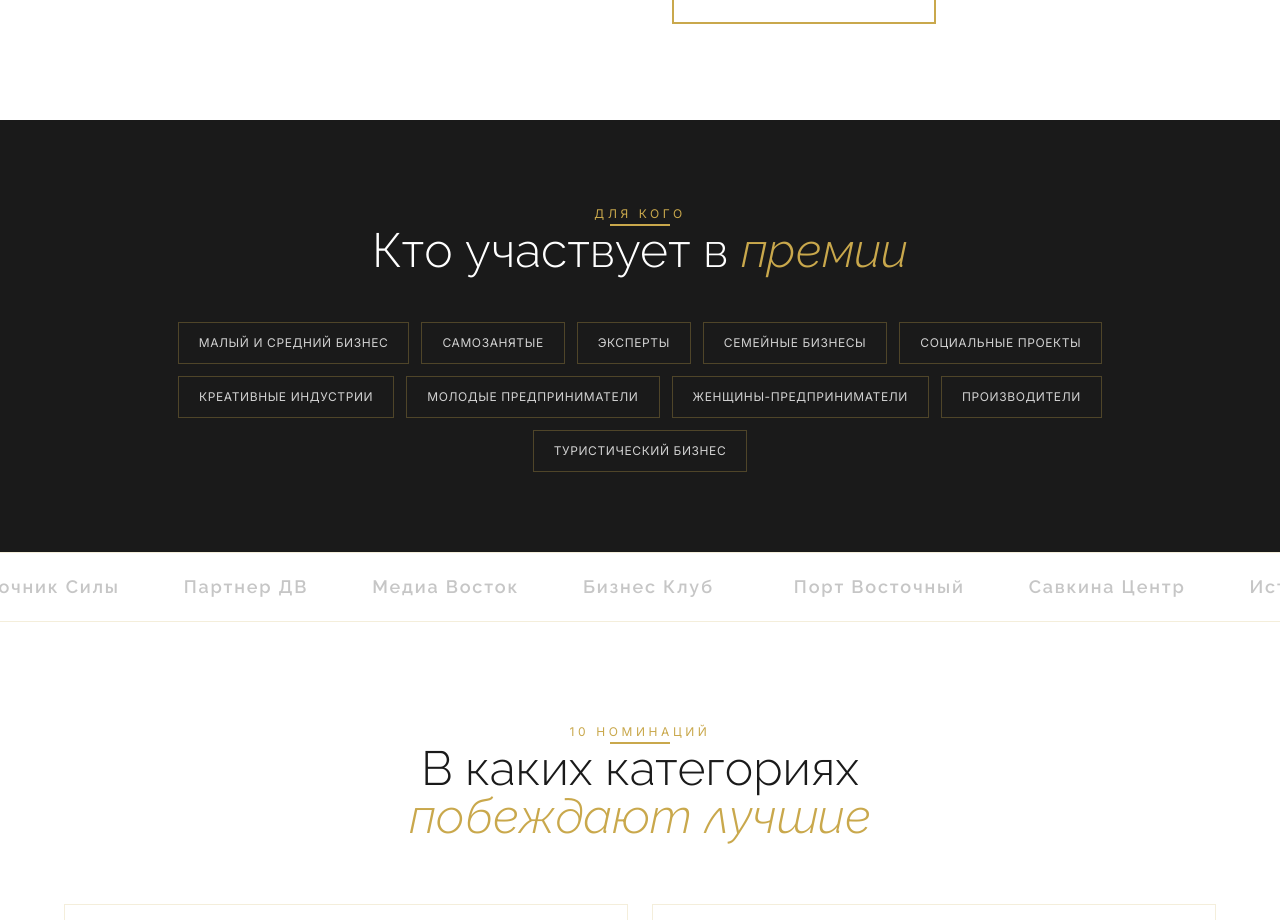
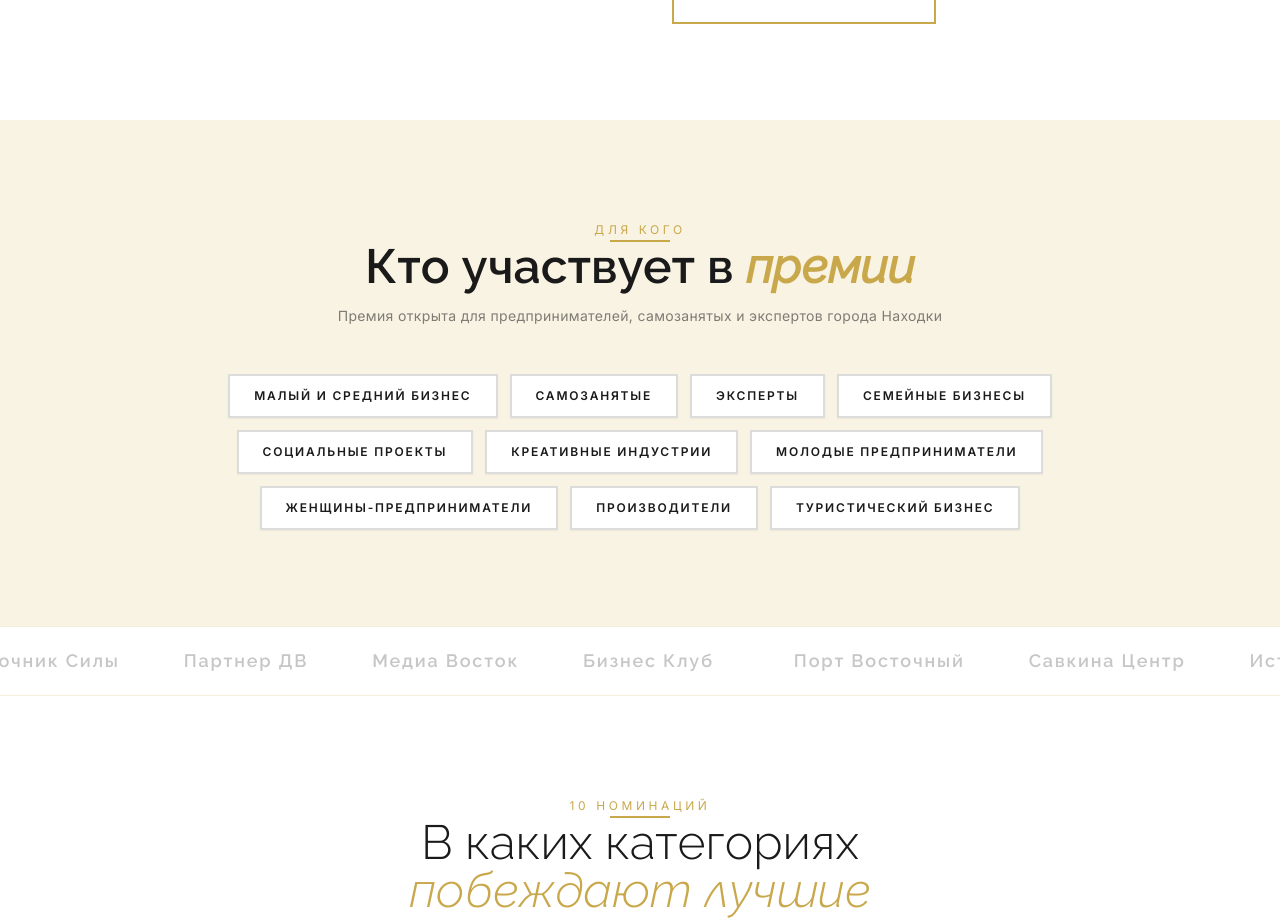
Before and after one commit to pr-poehali-dev/business-award-landing-2, a React (Vite) app: page / in a window 1280 px wide. Shown: the part 2924-3844 px from the top of the page. Built offline with nearby package versions, Linux system fonts and the light colour scheme.

Commit message:
fix: улучшить контрастность блока "ДЛЯ кого"

```diff
--- a/src/pages/Index.tsx
+++ b/src/pages/Index.tsx
@@ -498,18 +498,21 @@ export default function Index() {
       </section>
 
       {/* ── ДЛЯ КОГО ── */}
-      <section className="bg-charcoal py-20 px-6">
+      <section className="py-24 px-6 bg-gold-subtle">
         <div className="max-w-5xl mx-auto text-center">
           <span className="font-body text-xs tracking-[0.3em] text-gold uppercase">Для кого</span>
-          <div className="section-divider mt-4 mb-12" />
-          <h2 className="font-display text-4xl md:text-5xl font-light text-white mb-12 leading-tight">
+          <div className="section-divider mt-4 mb-10" />
+          <h2 className="font-display text-4xl md:text-5xl font-semibold text-charcoal mb-4 leading-tight">
             Кто участвует в&nbsp;<em className="text-gold">премии</em>
           </h2>
+          <p className="font-body text-sm text-charcoal/55 mb-12 tracking-wide">
+            Премия открыта для предпринимателей, самозанятых и экспертов города Находки
+          </p>
           <div className="flex flex-wrap justify-center gap-3">
             {audience.map((tag) => (
               <span
                 key={tag}
-                className="font-body text-xs tracking-wider uppercase px-5 py-3 border border-gold/30 text-white/80 hover:border-gold hover:text-gold transition-all duration-300 cursor-default"
+                className="font-body text-xs font-semibold tracking-[0.15em] uppercase px-6 py-3 border-2 border-charcoal/15 text-charcoal bg-white hover:border-gold hover:text-gold hover:bg-white transition-all duration-300 cursor-default shadow-sm"
               >
                 {tag}
               </span>
```
